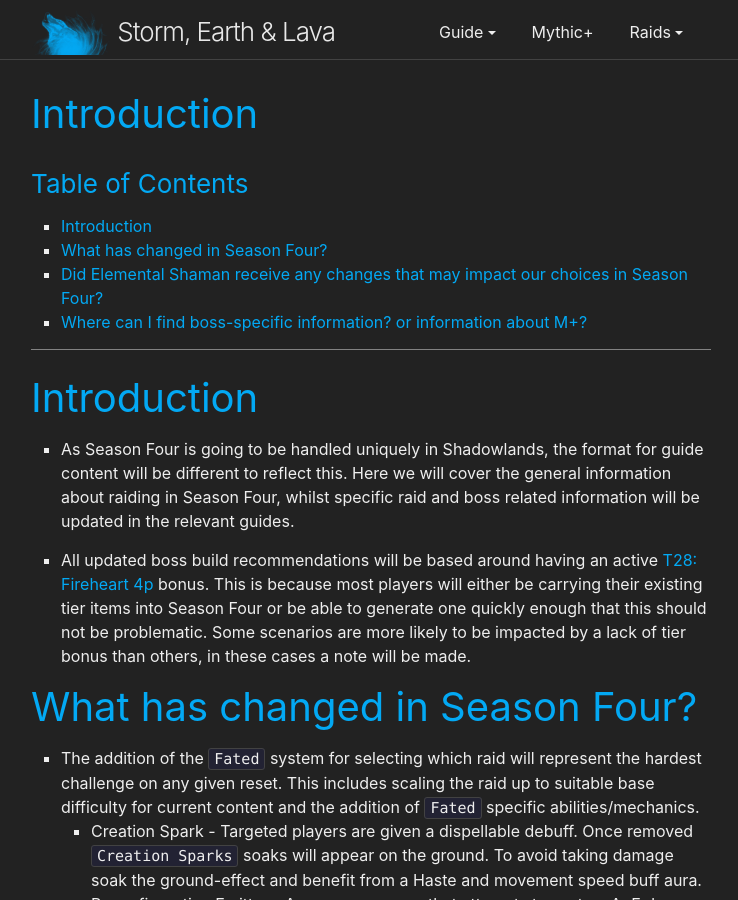
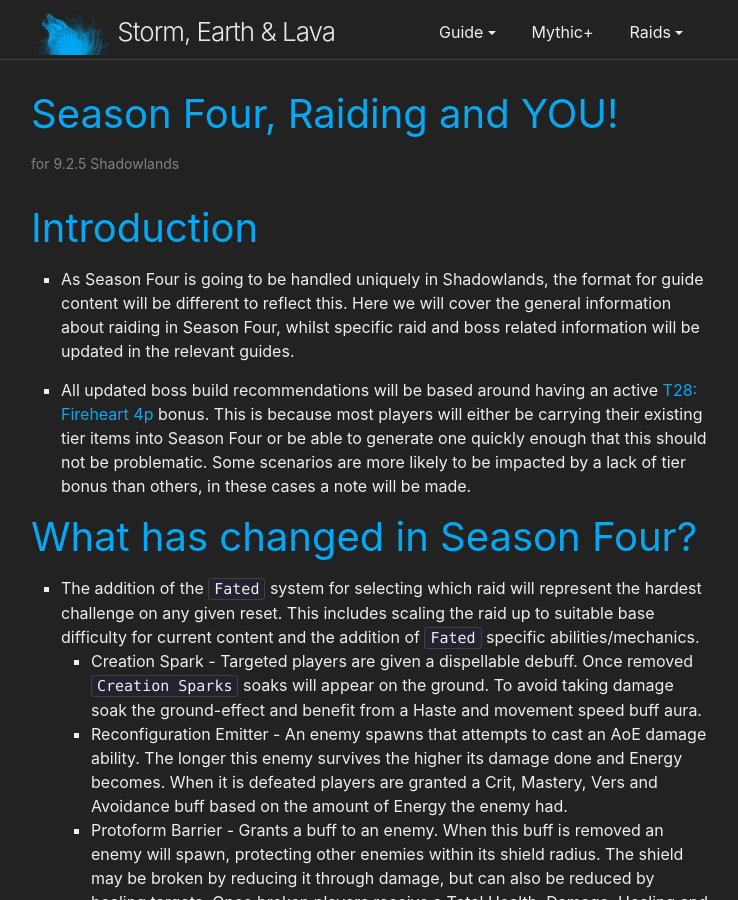
Before and after one commit to stormearthandlava/stormearthandlava.github.io, a Jekyll site: the page built from guide/raids/season_4.md, in a window 1280 px wide and 900 px high. Shown: the whole window, without its empty margins (269-1007 px from the left). Built offline with Jekyll 4.4.1, drawn with Linux system fonts in a browser that asks for light colours; our own code applies the rules of GitHub Pages for plain Markdown files; a script that is not in the unit is left out; some of the changed lines change nothing that is shown.

Commit message:
fix meta data block

```diff
--- a/guide/raids/season_4.md
+++ b/guide/raids/season_4.md
@@ -1,7 +1,7 @@
 ---
 title: "Season Four, Raiding and YOU!"
 date: 06/08/2022
-game_version 9.2.5 Shadowlands
+game_version: 9.2.5 Shadowlands
 author: Eokira
 toc: false
 ---
```
